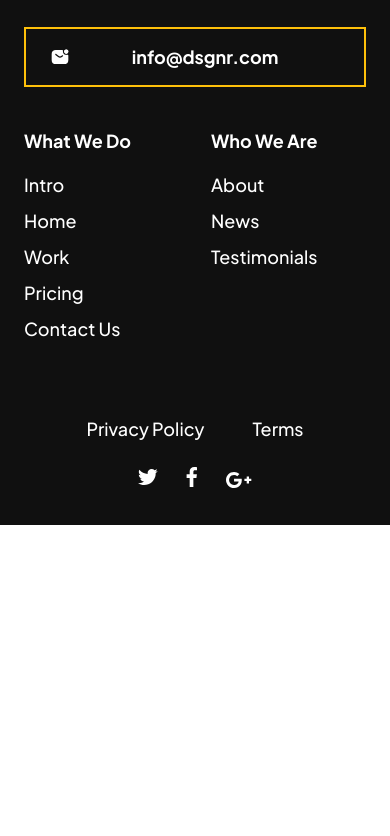
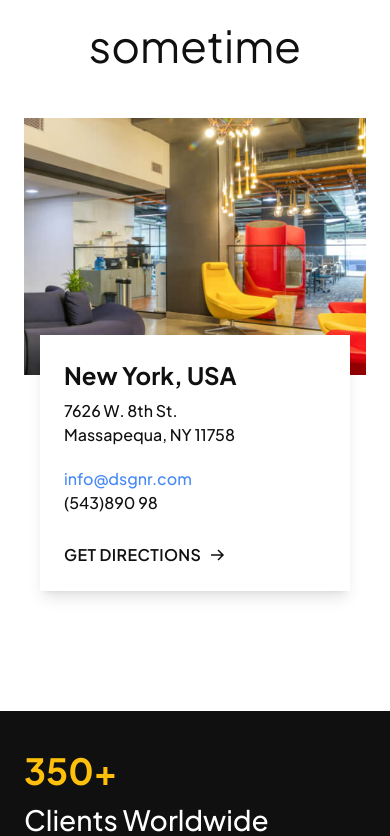
Before and after one commit to Arjunp04/dsgnr-frontend-challenge, a React (Vite) app: page / in a window 390 px wide. Shown: the part 1988-2824 px from the top of the page. Before the commit the page ends 2513 px from the top, so only its background shows below. Built offline with nearby package versions, Linux system fonts and the light colour scheme.

Commit message:
feat: add office and stats section responsive setions

```diff
--- a/src/App.jsx
+++ b/src/App.jsx
@@ -2,6 +2,8 @@ import Header from "./sections/Header";
 import Hero from "./sections/Hero";
 import Footer from "./sections/Footer";
 import ContactForm from "./sections/ContactForm";
+import Office from "./sections/Office";
+import Stats from "./sections/Stats";
 
 const App = () => {
   return (
@@ -9,7 +11,9 @@ const App = () => {
       <Header />
       <main>
         <Hero />
-        <ContactForm/>
+        <ContactForm />
+        <Office />
+        <Stats />
       </main>
       <Footer />
     </>
--- a/src/components/FormField.jsx
+++ b/src/components/FormField.jsx
@@ -1,5 +1,5 @@
 const baseFieldStyles =
-  "block w-full border-2 border-dark/60 bg-white px-4 text-xl lg:text-large font-medium transition-colors placeholder:text-dark hover:border-yellow md:px-8";
+  "block w-full border-2 border-dark/60 bg-white px-4 text-xl lg:text-large font-medium transition-colors placeholder:text-dark hover:border-yellow md:px-8 focus-visible:outline-offset-0";
 
 const FormField = ({ name, label, placeholder, type }) => {
   return (
@@ -13,7 +13,7 @@ const FormField = ({ name, label, placeholder, type }) => {
           id={name}
           name={name}
           placeholder={placeholder}
-          className={`${baseFieldStyles} resize-none pt-4 h-56`}
+          className={`${baseFieldStyles} h-56 resize-none pt-4`}
         />
       ) : (
         <input
--- a/src/data/content.js
+++ b/src/data/content.js
@@ -12,6 +12,7 @@ import googlePlus from "../assets/google.svg";
 import handOne from "../assets/hero/hand1.png";
 import handTwo from "../assets/hero/hand2.png";
 import handThree from "../assets/hero/hand3.png";
+import officeImage from "../assets/office.png";
 
 export const navLinks = [
   { label: "Intro", href: "#" },
@@ -52,13 +53,19 @@ export const contactForm = {
   failureMessage: "Something went wrong. Please try again.",
 };
 
+const officeAddress = ["7626 W. 8th St.", "Massapequa, NY 11758"];
+
 export const office = {
   heading: "Come stop by our office sometime",
+  image: officeImage,
   city: "New York, USA",
-  address: "Street address, City, State ZIP",
+  addressLines: officeAddress,
   email: "info@dsgnr.com",
-  phone: "+1 000 000 0000",
+  phone: "(543)890 98",
   directionsLabel: "Get Directions",
+  mapsUrl: `https://www.google.com/maps/search/?api=1&query=${encodeURIComponent(
+    officeAddress.join(", "),
+  )}`,
 };
 
 export const stats = [
--- a/src/index.css
+++ b/src/index.css
@@ -42,7 +42,7 @@
   }
 
   :focus-visible {
-    outline: 2px solid var(--color-yellow);
+    outline: 2px solid var(--focus-color, var(--color-dark));
     outline-offset: 4px;
   }
 }
--- /dev/null
+++ b/src/sections/Office.jsx
@@ -0,0 +1,87 @@
+import { office } from "../data/content";
+
+const Office = () => {
+  const {
+    heading,
+    image,
+    imageAlt,
+    city,
+    addressLines,
+    email,
+    phone,
+    directionsLabel,
+    mapsUrl,
+  } = office;
+
+  return (
+    <section
+      aria-labelledby="office-heading"
+      className="py-10"
+    >
+      <div className="page-container">
+        <h2 id="office-heading" className="text-center text-subheading">
+          {heading}
+        </h2>
+
+        <div className="relative mt-10 md:mt-14 xl:mt-20">
+          <img
+            src={image}
+            alt={imageAlt}
+            width="1274"
+            height="562"
+            loading="lazy"
+            className="aspect-4/3 w-full object-cover md:aspect-2/1 lg:aspect-auto lg:h-105 xl:h-140"
+          />
+
+          <address className="relative mx-4 -mt-10 bg-white p-6 not-italic shadow-lg md:absolute md:bottom-6 md:left-6 md:m-0 md:w-64 md:shadow-none lg:bottom-8 lg:w-72 lg:px-7 lg:pt-12 lg:pb-8 xl:bottom-13 xl:left-9 xl:w-96 xl:px-9 xl:pt-22 xl:pb-11">
+            <h3 className="text-2xl font-bold xl:text-title">{city}</h3>
+
+            <p className="mt-2 text-base font-medium xl:text-xl">
+              {addressLines.map((line) => (
+                <span key={line} className="block">
+                  {line}
+                </span>
+              ))}
+            </p>
+
+            <div className="mt-5 flex flex-col text-base font-medium xl:text-xl">
+              <a
+                href={`mailto:${email}`}
+                className="w-fit text-blue underline-offset-4 hover:underline"
+              >
+                {email}
+              </a>
+              <a
+                href={`tel:${phone.replace(/[^\d+]/g, "")}`}
+                className="w-fit underline-offset-4 hover:underline"
+              >
+                {phone}
+              </a>
+            </div>
+
+            <a
+              href={mapsUrl}
+              target="_blank"
+              rel="noopener noreferrer"
+              className="group mt-7 inline-flex items-center gap-2 text-base font-semibold tracking-wide uppercase xl:text-xl"
+            >
+              {directionsLabel}
+              <svg
+                aria-hidden="true"
+                viewBox="0 0 16 16"
+                className="size-4 motion-safe:transition-transform motion-safe:group-hover:translate-x-1"
+                fill="none"
+                stroke="currentColor"
+                strokeWidth="1.5"
+              >
+                <path d="M2 8h12M9 3l5 5-5 5" />
+              </svg>
+            </a>
+          </address>
+        </div>
+      </div>
+    </section>
+  );
+};
+
+export default Office;
--- /dev/null
+++ b/src/sections/Stats.jsx
@@ -0,0 +1,22 @@
+import { stats } from "../data/content";
+
+const Stats = () => {
+  return (
+    <section className="bg-dark text-white my-20">
+      <div className="page-container">
+        <dl className="grid gap-y-12 py-10 sm:grid-cols-2 sm:gap-x-6 md:py-12 lg:flex lg:justify-between xl:py-16">
+          {stats.map(({ value, label }) => (
+            <div key={label} className="flex flex-col-reverse gap-2">
+              <dt className="text-large font-medium">{label}</dt>
+              <dd className="text-3xl font-bold text-yellow xs:text-4xl md:text-5xl xl:text-6xl">
+                {value}
+              </dd>
+            </div>
+          ))}
+        </dl>
+      </div>
+    </section>
+  );
+};
+
+export default Stats;
```
